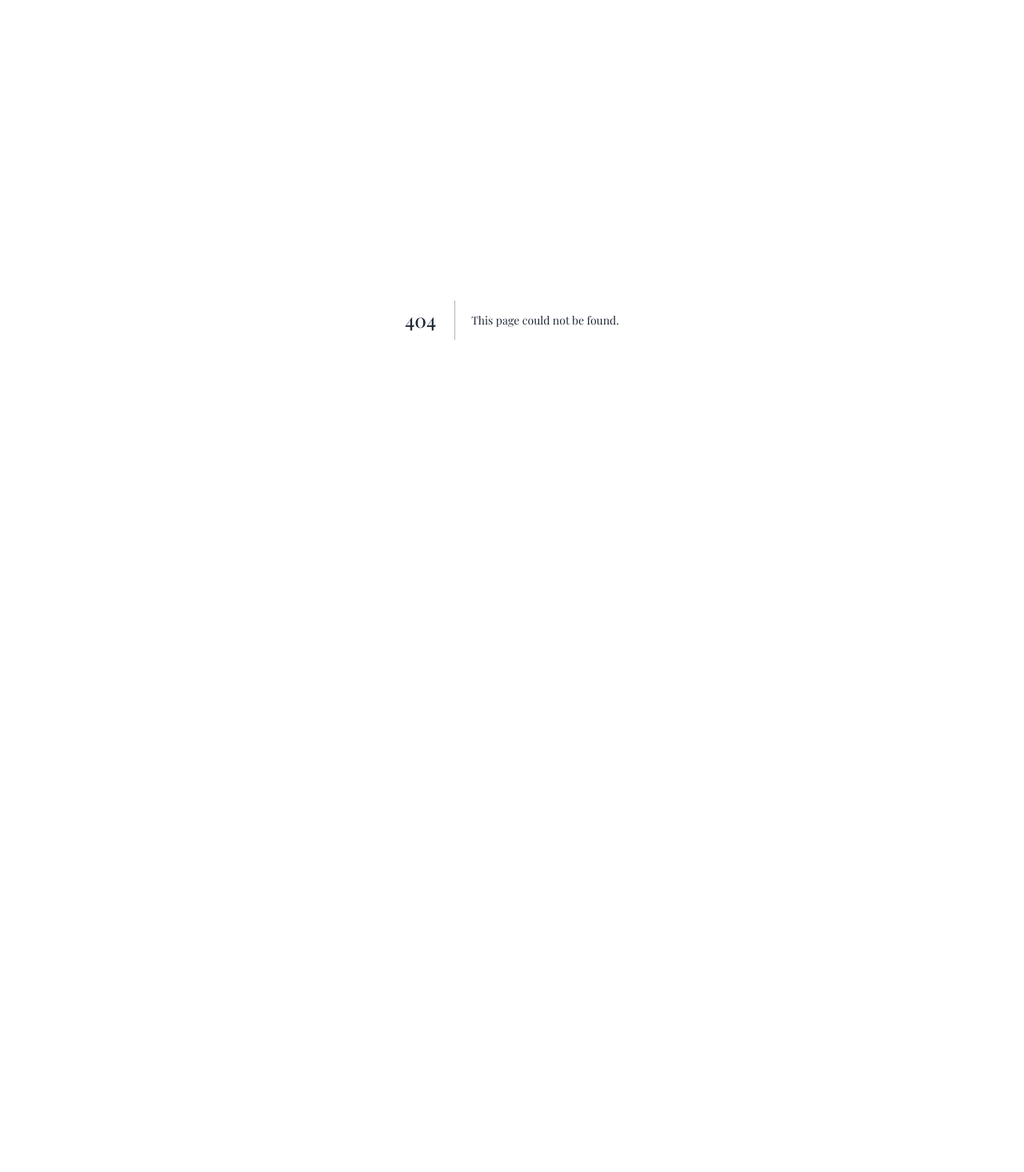
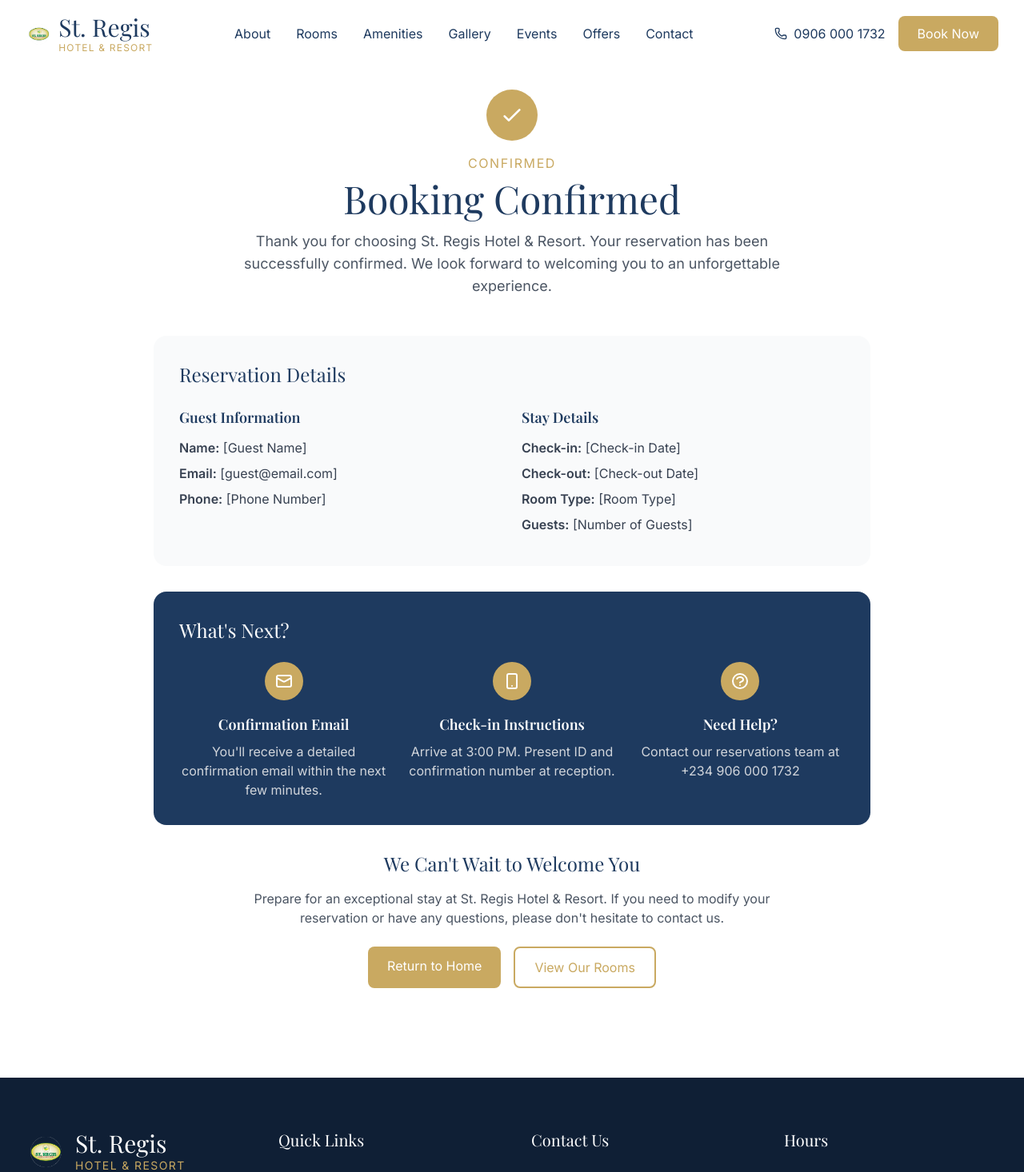
Before and after one commit to fatukasikayode2013-tech/stregis_new_build, a Next.js app: page /confirmation in a window 1280 px wide. Before the commit this address had no page. Shown: the top 1466 px of the page at 80% size. Before the commit the page ends 800 px from the top, so only its background shows below. Built offline with nearby package versions, Linux system fonts and the light colour scheme.

Commit message:
Fix Book Now redirects to homepage contact section and update SMTP env vars

```diff
--- a/app/api/send-reservation/route.ts
+++ b/app/api/send-reservation/route.ts
@@ -10,8 +10,8 @@
     const data = await request.json();
     const { name, email, phone, checkin, checkout, roomType, message } = data;
 
-    const user = process.env.ZOHO_USER;
-    const pass = process.env.ZOHO_PASS;
+    const user = process.env.SMTP_USER || process.env.ZOHO_USER;
+    const pass = process.env.SMTP_PASS || process.env.ZOHO_PASS;
     const siteUrl = process.env.NEXT_PUBLIC_SITE_URL || `http://localhost:3000`;
 
     if (!user || !pass) {
@@ -26,9 +26,9 @@
     const token = randomUUID();
     await saveReservation(token, { name, email, phone, checkin, checkout, roomType, message });
 
-    const host = process.env.ZOHO_HOST || 'smtp.zoho.com';
-    const port = parseInt(process.env.ZOHO_PORT || '587', 10);
-    const secure = (process.env.ZOHO_SECURE === 'true') || port === 465;
+    const host = process.env.SMTP_HOST || process.env.ZOHO_HOST || 'smtp.zoho.com';
+    const port = parseInt(process.env.SMTP_PORT || process.env.ZOHO_PORT || '587', 10);
+    const secure = (process.env.SMTP_SECURE || process.env.ZOHO_SECURE === 'true') || port === 465;
 
     const transporter = nodemailer.createTransport({
       host,
--- a/app/components/Contact.tsx
+++ b/app/components/Contact.tsx
@@ -1,11 +1,13 @@
 "use client"
 
 import { useState } from 'react';
+import { useRouter } from 'next/navigation';
 import { MapPin, Phone, Mail, Clock } from 'lucide-react';
 
 export default function Contact() {
   const [loading, setLoading] = useState(false);
   const [status, setStatus] = useState<string | null>(null);
+  const router = useRouter();
 
   // Get today's date in YYYY-MM-DD format
   const getTodayDate = () => {
@@ -129,6 +131,8 @@
                   // we sent a verification email to the guest
                   setStatus('verification-sent');
                   form.reset();
+                  // Redirect to confirmation page
+                  router.push('/confirmation');
                 } else {
                   setStatus(json.error || 'error');
                 }
--- a/app/components/Navbar.tsx
+++ b/app/components/Navbar.tsx
@@ -75,7 +75,7 @@
               <span>0906 000 1732</span>
             </a>
             <button
-              onClick={() => scrollToSection('contact')}
+              onClick={() => window.location.href = '/#contact'}
               className="bg-[#c9a961] text-white px-6 py-2.5 rounded-lg hover:bg-[#b89851] transition-all hover:shadow-lg"
             >
               Book Now
@@ -121,7 +121,7 @@
                 <span>0906 000 1732</span>
               </a>
               <button
-                onClick={() => scrollToSection('contact')}
+                onClick={() => window.location.href = '/#contact'}
                 className="bg-[#c9a961] text-white px-6 py-2.5 rounded-lg hover:bg-[#b89851] transition-all text-left"
               >
                 Book Now
--- /dev/null
+++ b/app/confirmation/page.tsx
@@ -0,0 +1,112 @@
+import React from 'react';
+import Navbar from '../components/Navbar';
+import Footer from '../components/Footer';
+
+export const metadata = {
+  title: 'Booking Confirmation - St. Regis',
+  description: 'Your booking has been confirmed at St. Regis Hotel & Resort',
+};
+
+export default function ConfirmationPage() {
+  return (
+    <>
+      <Navbar />
+      <section className="py-20 lg:py-28 bg-white">
+        <div className="container mx-auto px-4 lg:px-8">
+          <div className="text-center mb-12">
+            <div className="w-16 h-16 bg-[#c9a961] rounded-full flex items-center justify-center mx-auto mb-4">
+              <svg className="w-8 h-8 text-white" fill="none" stroke="currentColor" viewBox="0 0 24 24">
+                <path strokeLinecap="round" strokeLinejoin="round" strokeWidth={2} d="M5 13l4 4L19 7" />
+              </svg>
+            </div>
+            <p className="text-[#c9a961] tracking-widest mb-2">CONFIRMED</p>
+            <h1 className="text-4xl lg:text-5xl text-[#1e3a5f] font-serif mb-4" style={{ fontFamily: 'Playfair Display, serif' }}>
+              Booking Confirmed
+            </h1>
+            <p className="text-gray-600 text-lg max-w-2xl mx-auto">
+              Thank you for choosing St. Regis Hotel & Resort. Your reservation has been successfully confirmed.
+              We look forward to welcoming you to an unforgettable experience.
+            </p>
+          </div>
+
+          <div className="max-w-4xl mx-auto">
+            <div className="bg-gray-50 rounded-2xl p-8 mb-8">
+              <h2 className="text-2xl text-[#1e3a5f] mb-6 font-serif" style={{ fontFamily: 'Playfair Display, serif' }}>
+                Reservation Details
+              </h2>
+              <div className="grid md:grid-cols-2 gap-6">
+                <div>
+                  <h3 className="text-lg font-semibold text-[#1e3a5f] mb-3">Guest Information</h3>
+                  <p className="text-gray-700 mb-2"><strong>Name:</strong> [Guest Name]</p>
+                  <p className="text-gray-700 mb-2"><strong>Email:</strong> [guest@email.com]</p>
+                  <p className="text-gray-700 mb-2"><strong>Phone:</strong> [Phone Number]</p>
+                </div>
+                <div>
+                  <h3 className="text-lg font-semibold text-[#1e3a5f] mb-3">Stay Details</h3>
+                  <p className="text-gray-700 mb-2"><strong>Check-in:</strong> [Check-in Date]</p>
+                  <p className="text-gray-700 mb-2"><strong>Check-out:</strong> [Check-out Date]</p>
+                  <p className="text-gray-700 mb-2"><strong>Room Type:</strong> [Room Type]</p>
+                  <p className="text-gray-700 mb-2"><strong>Guests:</strong> [Number of Guests]</p>
+                </div>
+              </div>
+            </div>
+
+            <div className="bg-[#1e3a5f] text-white rounded-2xl p-8 mb-8">
+              <h2 className="text-2xl mb-6 font-serif" style={{ fontFamily: 'Playfair Display, serif' }}>
+                What's Next?
+              </h2>
+              <div className="grid md:grid-cols-3 gap-6">
+                <div className="text-center">
+                  <div className="w-12 h-12 bg-[#c9a961] rounded-full flex items-center justify-center mx-auto mb-4">
+                    <svg className="w-6 h-6" fill="none" stroke="currentColor" viewBox="0 0 24 24">
+                      <path strokeLinecap="round" strokeLinejoin="round" strokeWidth={2} d="M3 8l7.89 4.26a2 2 0 002.22 0L21 8M5 19h14a2 2 0 002-2V7a2 2 0 00-2-2H5a2 2 0 00-2 2v10a2 2 0 002 2z" />
+                    </svg>
+                  </div>
+                  <h3 className="text-lg font-semibold mb-2">Confirmation Email</h3>
+                  <p className="text-gray-300">You'll receive a detailed confirmation email within the next few minutes.</p>
+                </div>
+                <div className="text-center">
+                  <div className="w-12 h-12 bg-[#c9a961] rounded-full flex items-center justify-center mx-auto mb-4">
+                    <svg className="w-6 h-6" fill="none" stroke="currentColor" viewBox="0 0 24 24">
+                      <path strokeLinecap="round" strokeLinejoin="round" strokeWidth={2} d="M12 18h.01M8 21h8a2 2 0 002-2V5a2 2 0 00-2-2H8a2 2 0 00-2 2v14a2 2 0 002 2z" />
+                    </svg>
+                  </div>
+                  <h3 className="text-lg font-semibold mb-2">Check-in Instructions</h3>
+                  <p className="text-gray-300">Arrive at 3:00 PM. Present ID and confirmation number at reception.</p>
+                </div>
+                <div className="text-center">
+                  <div className="w-12 h-12 bg-[#c9a961] rounded-full flex items-center justify-center mx-auto mb-4">
+                    <svg className="w-6 h-6" fill="none" stroke="currentColor" viewBox="0 0 24 24">
+                      <path strokeLinecap="round" strokeLinejoin="round" strokeWidth={2} d="M8.228 9c.549-1.165 2.03-2 3.772-2 2.21 0 4 1.343 4 3 0 1.4-1.278 2.575-3.006 2.907-.542.104-.994.54-.994 1.093m0 3h.01M21 12a9 9 0 11-18 0 9 9 0 0118 0z" />
+                    </svg>
+                  </div>
+                  <h3 className="text-lg font-semibold mb-2">Need Help?</h3>
+                  <p className="text-gray-300">Contact our reservations team at +234 906 000 1732</p>
+                </div>
+              </div>
+            </div>
+
+            <div className="text-center">
+              <h2 className="text-2xl text-[#1e3a5f] mb-4 font-serif" style={{ fontFamily: 'Playfair Display, serif' }}>
+                We Can't Wait to Welcome You
+              </h2>
+              <p className="text-gray-600 mb-6 max-w-2xl mx-auto">
+                Prepare for an exceptional stay at St. Regis Hotel & Resort. If you need to modify your reservation
+                or have any questions, please don't hesitate to contact us.
+              </p>
+              <div className="flex flex-col sm:flex-row gap-4 justify-center">
+                <a href="/" className="inline-block bg-[#c9a961] text-white px-6 py-3 rounded-lg hover:bg-[#b89851] transition-colors">
+                  Return to Home
+                </a>
+                <a href="/rooms" className="inline-block border-2 border-[#c9a961] text-[#c9a961] px-6 py-3 rounded-lg hover:bg-[#c9a961] hover:text-white transition-colors">
+                  View Our Rooms
+                </a>
+              </div>
+            </div>
+          </div>
+        </div>
+      </section>
+      <Footer />
+    </>
+  );
+}
--- a/app/offer/page.tsx
+++ b/app/offer/page.tsx
@@ -48,7 +48,7 @@
             </ul>
 
             <div className="mt-6">
-              <a href="#contact" className="inline-block bg-[#c9a961] text-white px-6 py-3 rounded-lg hover:bg-[#b89851]">Book Now</a>
+              <a href="/#contact" className="inline-block bg-[#c9a961] text-white px-6 py-3 rounded-lg hover:bg-[#b89851]">Book Now</a>
             </div>
           </div>
         </div>
```
Also changed, not shown: .eslintrc.json, 1 other file (tests, documents, lock files or other folders).
